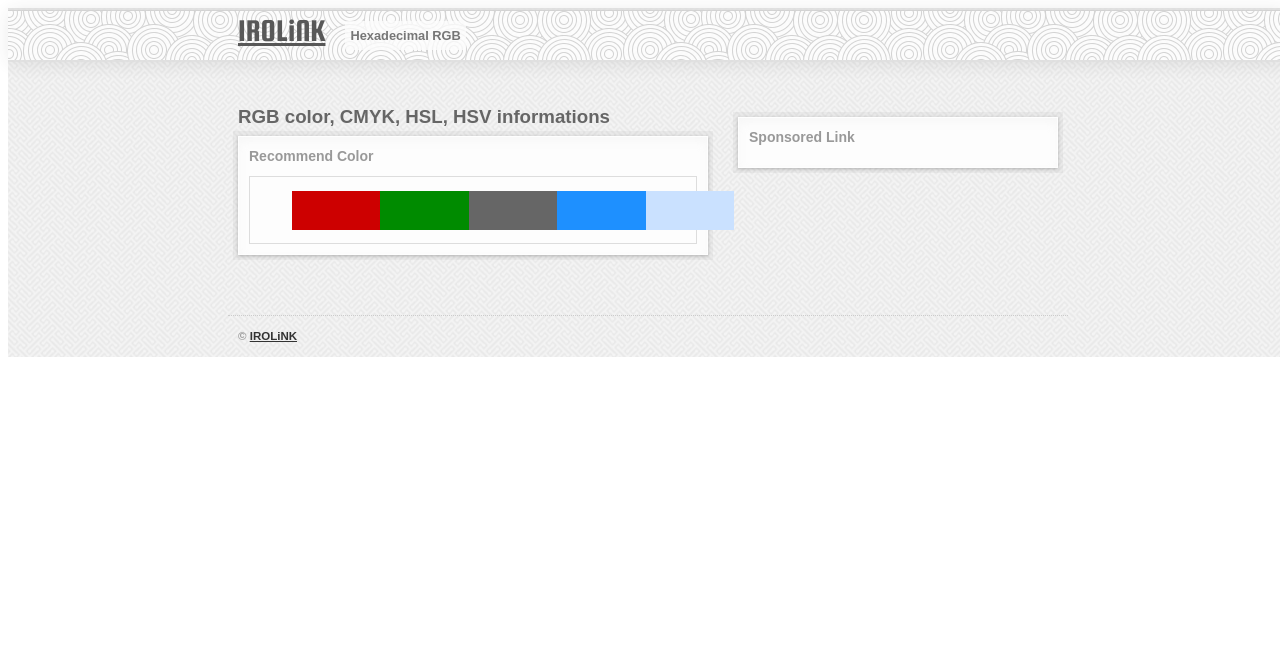
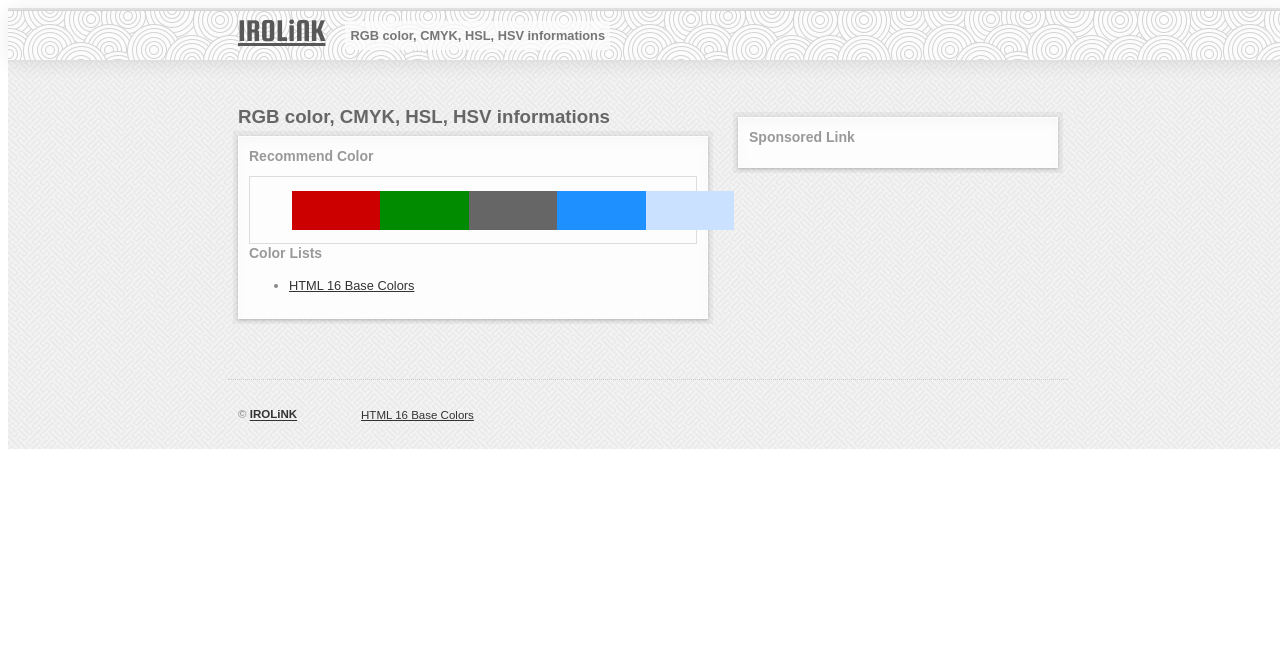
Before and after one commit to irolink/irolink-app, a Flask app: page / in a window 1280 px wide. Shown: the top 665 px of the page. Run offline with Flask 2, Linux system fonts and the light colour scheme; some libraries are stand-ins or nearby versions.

Commit message:
Add link on default page

```diff
--- a/src/static/assets/css/common/classes.css
+++ b/src/static/assets/css/common/classes.css
@@ -147,3 +147,13 @@
         text-indent: 0;
         color: #333;
     }
+
+
+.footer-links {
+    margin-left: 20px;
+    display: inline-block;
+}
+    .footer-links li {
+        display: inline-block;
+        font-size: 80%;
+    }
--- a/src/templates/default.html
+++ b/src/templates/default.html
@@ -24,6 +24,14 @@
                 </div>
             </section>
         </section>
+        <section class="color-description">
+            <h1 class="color-headline margin-top-none">
+                Color Lists
+            </h1>
+            <ul>
+                <li><a href="/html-16-base-colors">HTML 16 Base Colors</a></li>
+            </ul>
+        </section>
     </section>
 </article>
 <aside id="menu">
--- a/src/templates/layout.html
+++ b/src/templates/layout.html
@@ -26,7 +26,7 @@
                 <div class="line-2nd"></div>
                 <div class="header-inner cl">
                     <div class="header-logo"><a href="/">IROLiNK</a></div>
-                    <h1 class="header-title">{{ colorcode_text|e }} Hexadecimal RGB</h1>
+                    <h1 class="header-title">{% block header_title %}{% endblock %}</h1>
                 </div>
             </header>
             <section id="pagebody" class="cl">
@@ -35,6 +35,9 @@
             <footer id="footer">
                 <div class="footer-inner">
                     <small class="footer-copyright">&copy; <a href="/">IROLiNK</a></small>
+                    <ul class="footer-links">
+                        <li><a href="/html-16-base-colors">HTML 16 Base Colors</a></li>
+                    </ul>
                 </div>
             </footer>
         </div>
```
